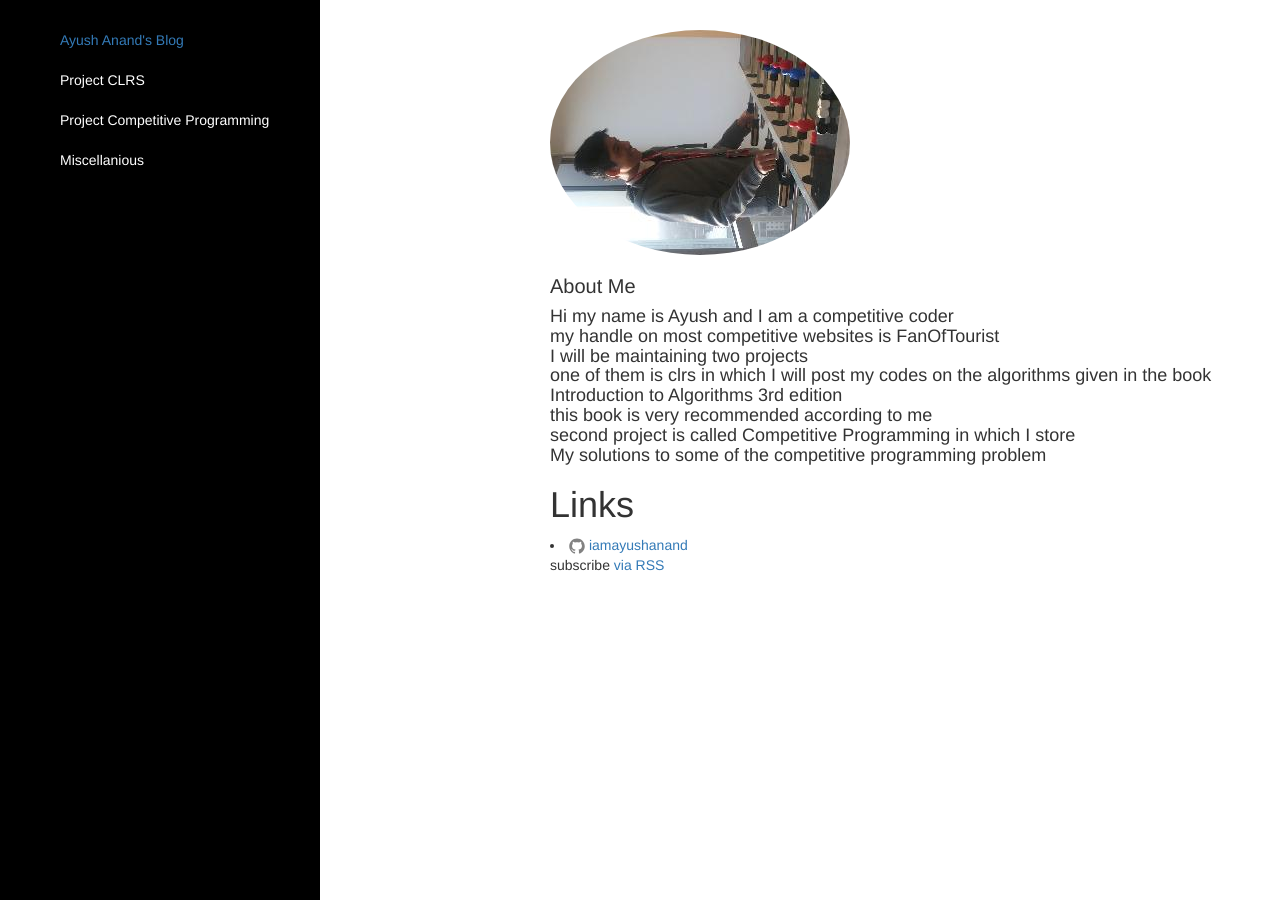
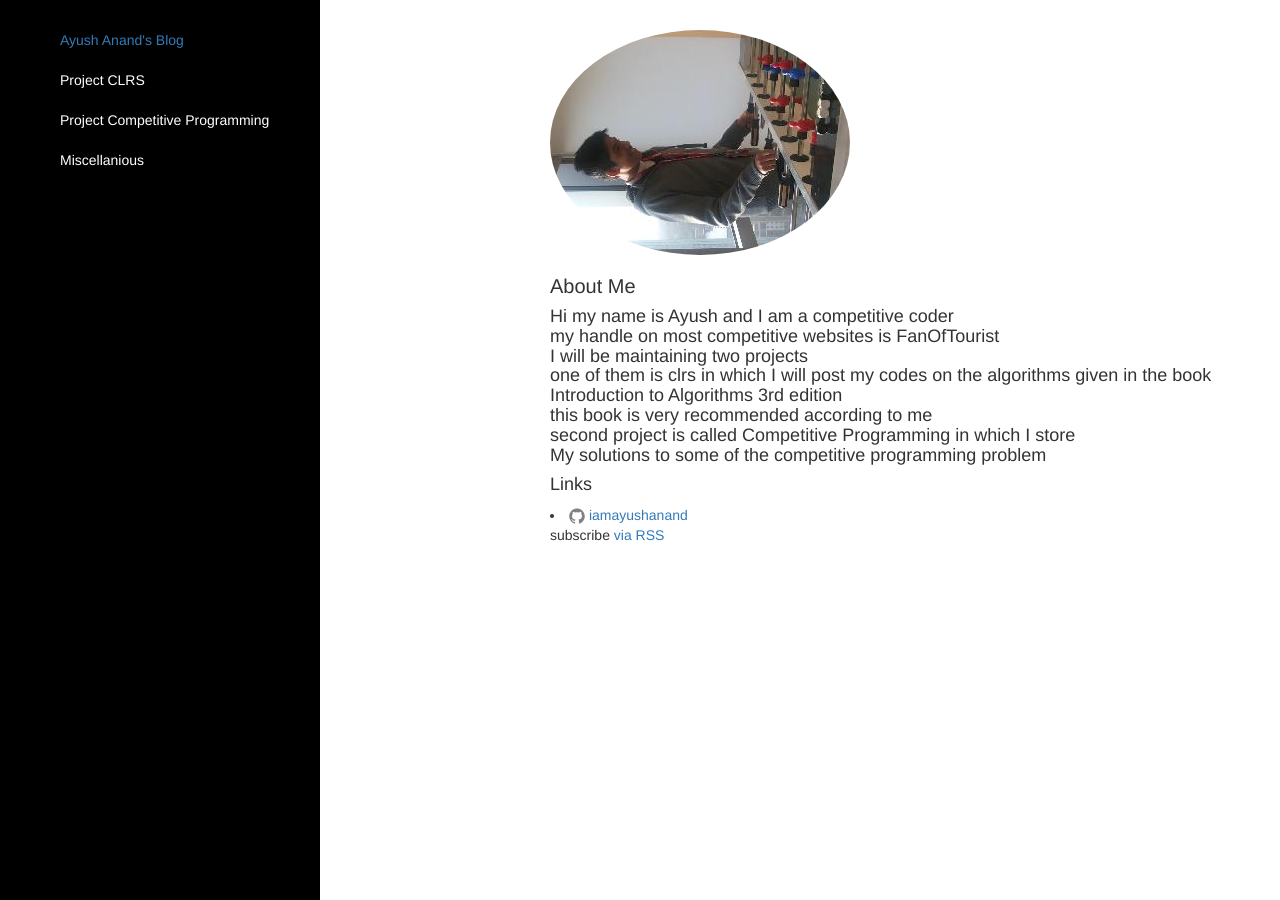
Before and after one commit to iamayushanand/iamayushanand.github.io, a Jekyll site: the page built from index.html, in a window 1280 px wide. Built offline with Jekyll 4.4.1, drawn with Linux system fonts in a browser that asks for light colours; nearby versions of some CDN libraries.

Commit message:
Initial commit

```diff
--- a/index.html
+++ b/index.html
@@ -9,7 +9,7 @@ layout: default
 
   <H4>Hi my name is Ayush and I am a competitive coder <br> my handle on most competitive websites is FanOfTourist<br> I will be maintaining two projects    <br> one of them is clrs in which I will post my codes on the algorithms given in the book Introduction to Algorithms 3rd edition<br>this book is very recommended according to me<br>second project is called Competitive Programming in which I store<br> My solutions to some of the competitive programming problem</H4>
 
-  <h1>Links </h1>
+  <h4>Links </h4>
   <div class="links">
 	  <li>{% include icon-github.html username=site.github_username %}</li>
 
```
